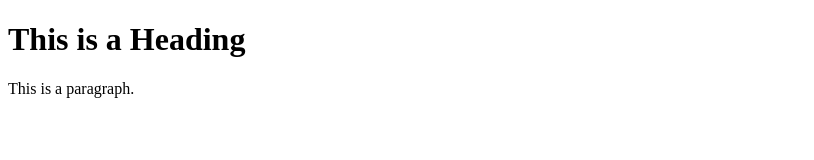
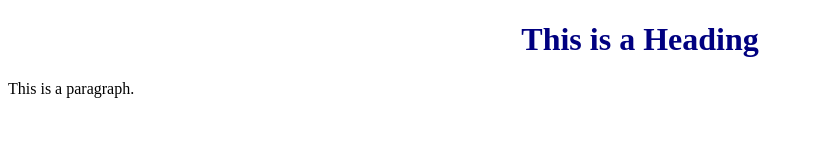
Before and after one commit to loreleivillatte/Project_2, a plain HTML site: page index.html in a window 1280 px wide. Shown: the whole page, without its empty margins (0-814 px from the left). Drawn offline with Linux system fonts and the light colour scheme.

Commit message:
déclaration feuille de style dans index.html

```diff
--- a/index.html
+++ b/index.html
@@ -1,6 +1,7 @@
 <!DOCTYPE html>
 <html>
 	<head>
+		<link href="style.css" rel="stylesheet" media="all" type="text/css">
 		<title>Page Title</title>
 	</head>
 	<body>
```
